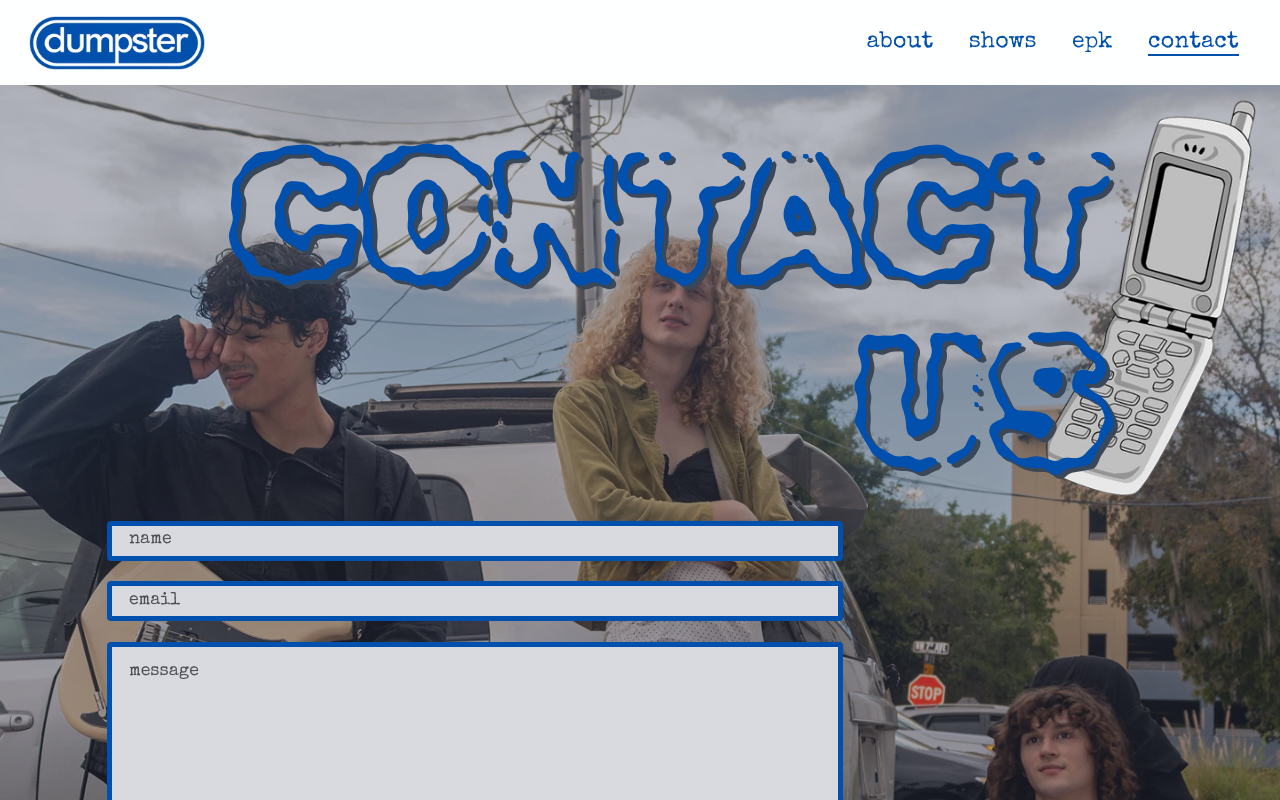
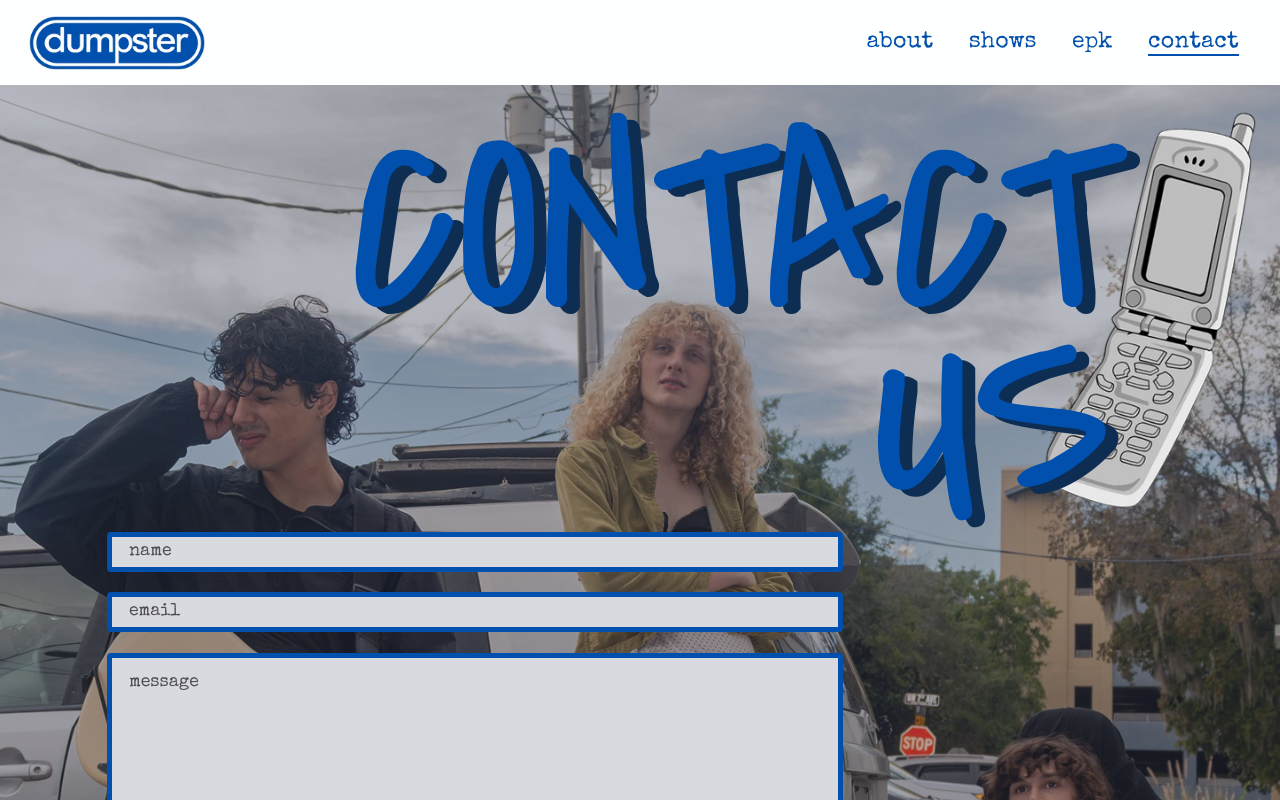
Before and after one commit to Swamp-Records/dumpster-website, a React (Vite) app in the folder frontend/: page /contact in a window 1280 px wide. Shown: the top 800 px of the page. Built offline with nearby package versions, Linux system fonts and the light colour scheme.

Commit message:
changed font

```diff
--- a/frontend/src/index.css
+++ b/frontend/src/index.css
@@ -124,3 +124,9 @@ code {
   font-weight: 400;
   font-style: normal;
 }
+
+.covered-by-your-grace-regular {
+  font-family: "Covered By Your Grace", cursive;
+  font-weight: 400;
+  font-style: normal;
+}
--- a/frontend/src/pages/contact.css
+++ b/frontend/src/pages/contact.css
@@ -1,15 +1,24 @@
+@font-face {
+  font-family: 'Covered By Your Grace';
+  src: url('../assets/fonts/covered-by-your-grace-regular.ttf') format('truetype');
+  font-style: normal;
+  font-weight: 400;
+  font-display: swap;
+}
+
 .contact-page {
+  margin-top: 5.6%;
   position: relative;
   container-type: inline-size;
   overflow: clip;
   background:
     linear-gradient(rgb(47 53 78 / 35%), rgb(47 53 78 / 35%)),
-    #384759 url('../assets/dumpster-contact-background.webp') center / cover no-repeat;
+    #384759 url('../assets/dumpster-contact-background.webp') center top / 100% auto no-repeat;
 }
 
 .contact-phone {
   position: absolute;
-  top: 7.65cqw;
+  top: 3cqw;
   right: 0;
   width: 21cqw;
   height: auto;
@@ -18,13 +27,14 @@
 
 .contact-title {
   position: relative;
-  margin: 0;
+  margin-top: -4%;
   padding: 2.8cqw 13.2cqw 0 0;
   color: var(--brand-blue);
-  font: 400 13.8889cqw / 1.06 'Rubik Burned', sans-serif;
+  font: 400 20cqw / 1.06 'Covered By Your Grace', sans-serif;
   letter-spacing: 0;
+  line-height: 0.7;
   text-align: right;
-  text-shadow: 0.025em 0.025em #394759;
+  text-shadow: 0.05em 0.026em #0E2D52;
 }
 
 .contact-form {
--- a/frontend/src/pages/home-release.css
+++ b/frontend/src/pages/home-release.css
@@ -1,6 +1,14 @@
 @font-face {
   font-family: 'Trade Winds';
   src: url('../assets/fonts/trade-winds-latin.woff') format('woff');
+  font-style: normal;
+  font-weight: 400;
+  font-display: swap;
+}
+
+@font-face {
+  font-family: 'Covered By Your Grace';
+  src: url('../assets/fonts/covered-by-your-grace-regular.ttf') format('truetype');
   font-style: normal;
   font-weight: 400;
   font-display: swap;
@@ -38,9 +46,10 @@
 .home-release-copy h2 {
   margin: 1.1cqw 0 1.35cqw;
   color: var(--release-silver);
-  font: 400 9.7222cqw / 1 'Trade Winds', Georgia, serif;
+  font: 400 9.7222cqw / 1 'Covered By Your Grace', Georgia, serif;
   letter-spacing: 0;
   text-shadow: 0.027em 0.034em var(--release-blue);
+  text-transform: capitalize;
 }
 
 .home-release-link {
--- a/frontend/src/pages/home.jsx
+++ b/frontend/src/pages/home.jsx
@@ -32,7 +32,7 @@ export default function Home() {
         />
         <div className="home-release-copy">
           <p>New single:</p>
-          <h2 id="release-title">Stardust</h2>
+          <h2 id="release-title">STARDUST</h2>
           <p>out now!</p>
           <a
             className="home-release-link"
```
Also changed, not shown: frontend/src/assets/fonts/covered-by-your-grace-regular.ttf (added).
